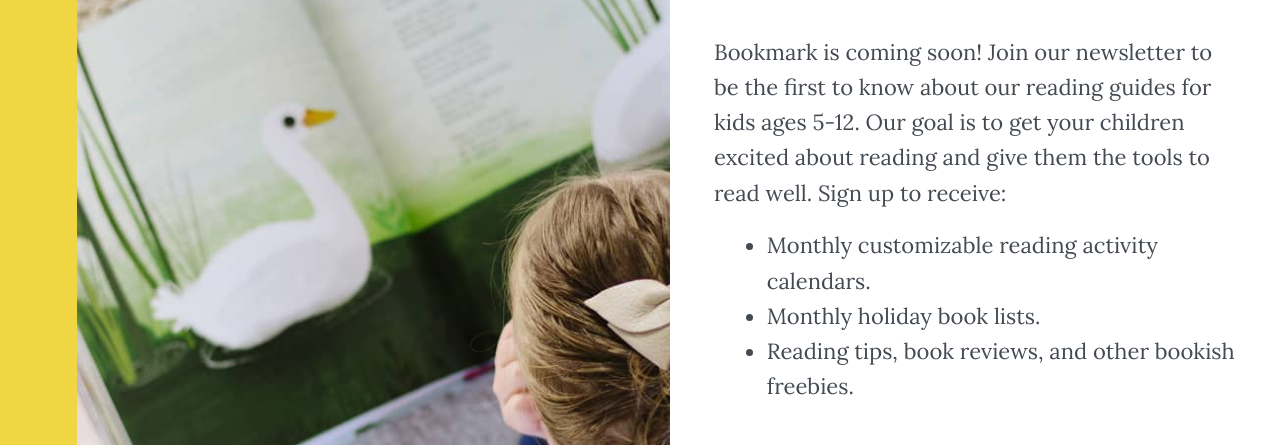
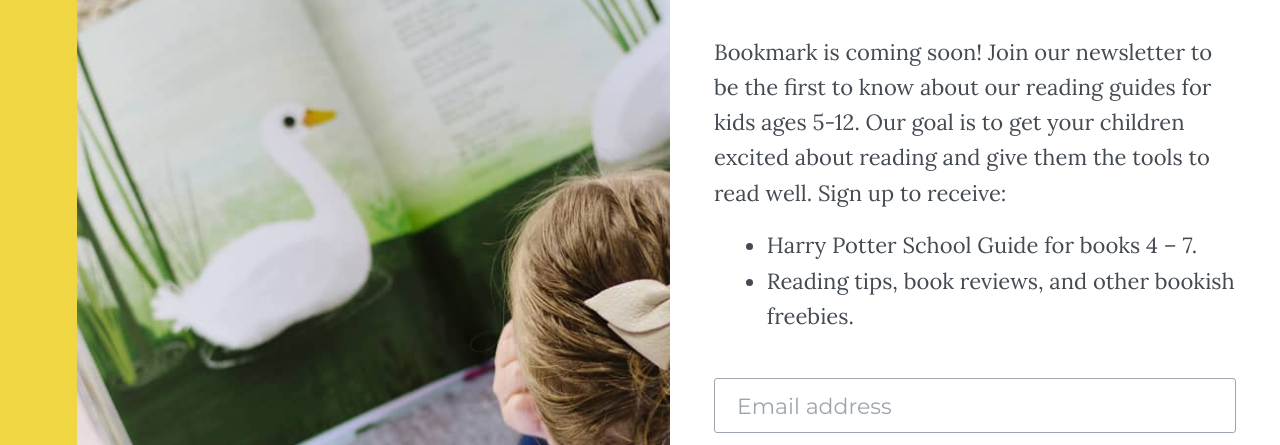
Before and after one commit to jrdnbwmn/bookmarkmag, a website: page src/html/index.html in a window 1280 px wide. Shown: the part 106-551 px from the top of the page. Drawn offline with nearby package versions, Linux system fonts and the light colour scheme; files that its build step writes are made by us from their sources; a script that the page names is missing.

Commit message:
Wording change

```diff
--- a/src/html/index.html
+++ b/src/html/index.html
@@ -17,8 +17,7 @@
                 <h1 class="mt1 mb2 text--primary-color" style="font-size:2rem;">COMING SOON!</h1>
                 <p>Bookmark is coming soon! Join our newsletter to be the first to know about our reading guides for kids ages 5-12. Our goal is to get your children excited about reading and give them the tools to read well. Sign up to receive:</p>
                 <ul class="list--indented mb2">
-                    <li>Monthly customizable reading activity calendars.</li>
-                    <li>Monthly holiday book lists.</li>
+                    <li>Harry Potter School Guide for books 4 – 7.</li>
                     <li>Reading tips, book reviews, and other bookish freebies.</li>
                 </ul>
 
```
Also changed, not shown: dist/index.html.
